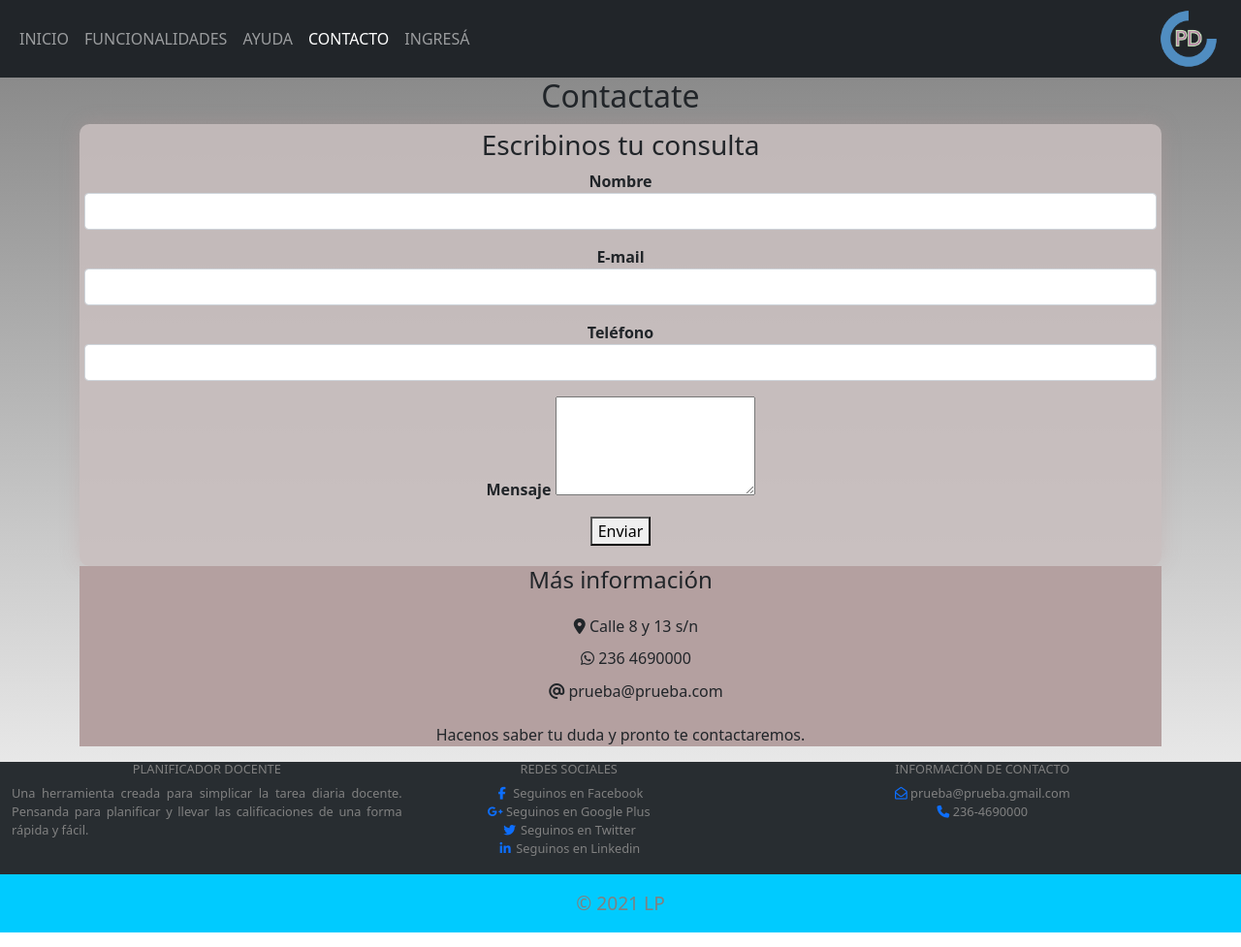
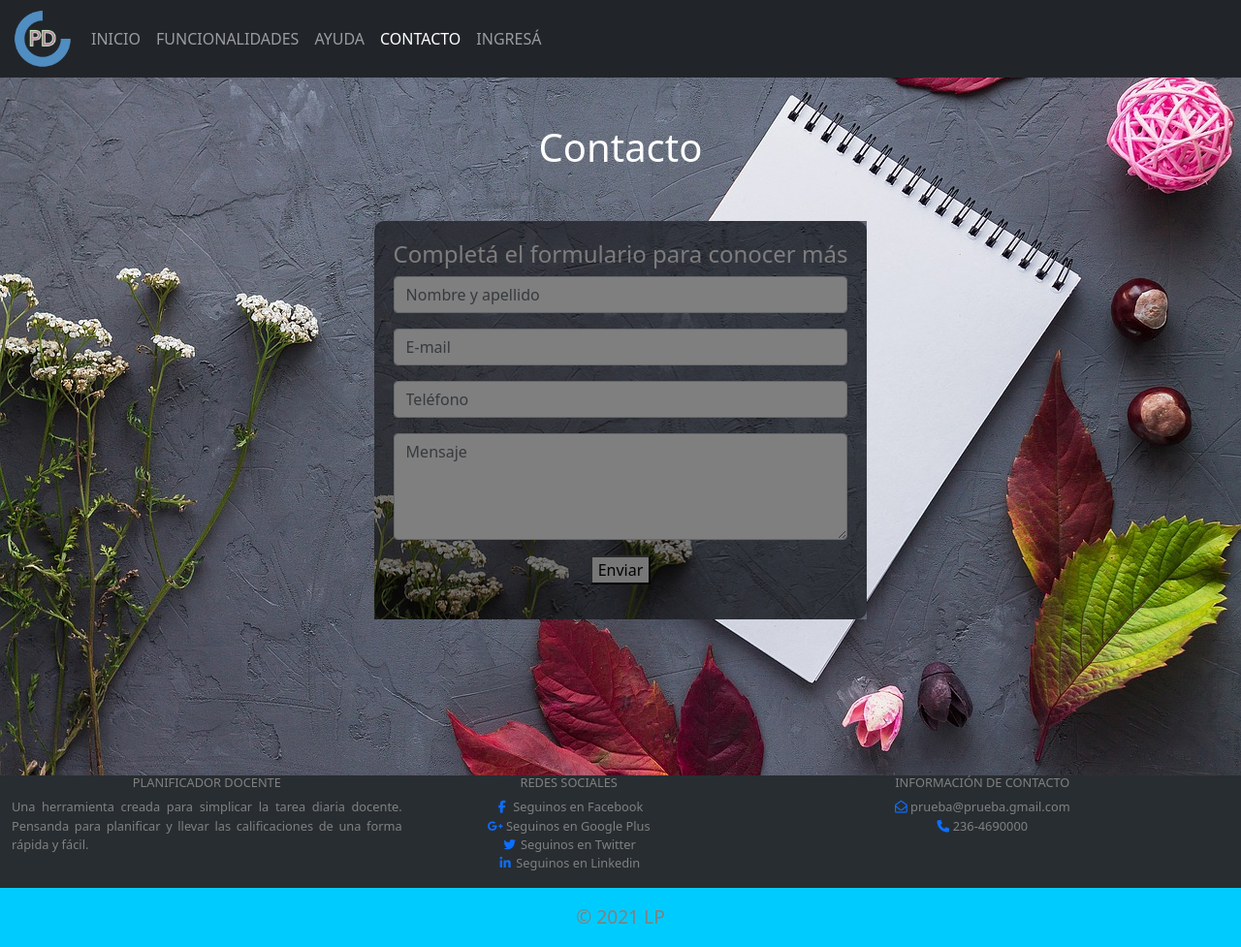
Before and after one commit to linapizarro/TPlanner_Pizarro, a plain HTML site: page contacto.html in a window 1280 px wide. Shown: the whole page at 97% size. Drawn offline with nearby package versions, Linux system fonts and the light colour scheme.

Commit message:
Ajuste para 4ta entrega

```diff
--- a/contacto.html
+++ b/contacto.html
@@ -37,9 +37,10 @@
   </head>
   <body>
     <!-- <header> -->
-    <header>
+    <header class="contacto__header">
       <nav class="nav-estilo navbar navbar-expand-md navbar-dark bg-dark">
         <div class="container-fluid">
+          <img class="img-fluid logo" src="./img/logo.png" alt="logo" />
           <button
             class="navbar-toggler"
             type="button"
@@ -73,32 +74,49 @@
                 <a class="nav-link" href="ingreso.html">Ingresá</a>
               </li>
             </ul>
-            <img class="img-fluid logo" src="./img/logo.png" alt="logo" />
           </div>
         </div>
       </nav>
-    </header>
-    <!-- fin del header -->
-    <div class="container">
-      <h1 class="contacto_titulo">Contactate</h1>
+      <!-- inicio formulario de contacto -->
+      <h1 class="contacto__titulo d-flex justify-content-center mt-5 mb-1">
+        Contacto
+      </h1>
+      <div class="contacto__contenedor">
+        <div class="contenedor__formulario mt-5 mb-5">
           <div class="contacto__box">
-        <h3>Escribinos tu consulta</h3>
+            <h4>Completá el formulario para conocer más</h4>
             <form action="#">
               <p>
-            <label for="nombre">Nombre</label>
-            <input type="text" class="form-control" name="nombre" />
+                <input
+                  type="text"
+                  class="form-control"
+                  name="nombre"
+                  placeholder="Nombre y apellido"
+                />
               </p>
               <p>
-            <label for="e_mail">E-mail</label>
-            <input type="email" class="form-control" name="e_mail" />
+                <input
+                  type="email"
+                  class="form-control"
+                  name="e_mail"
+                  placeholder="E-mail"
+                />
               </p>
               <p>
-            <label for="tel">Teléfono</label>
-            <input type="tel" class="form-control" name="tel" />
+                <input
+                  type="tel"
+                  class="form-control"
+                  name="tel"
+                  placeholder="Teléfono"
+                />
               </p>
               <p class="block">
-            <label for="mensaje">Mensaje</label>
-            <textarea name="mensaje" rows="4"></textarea>
+                <textarea
+                  name="mensaje"
+                  class="form-control"
+                  rows="4"
+                  placeholder="Mensaje"
+                ></textarea>
               </p>
 
               <!-- Boton enviar y boton Retur -->
@@ -108,17 +126,10 @@
               </p>
             </form>
           </div>
-
-      <div class="contacto__info">
-        <h4>Más información</h4>
-        <ul>
-          <li><i class="fas fa-map-marker-alt"></i> Calle 8 y 13 s/n</li>
-          <li><i class="fab fa-whatsapp"></i> 236 4690000</li>
-          <li><i class="fas fa-at"></i> prueba@prueba.com</li>
-        </ul>
-        <p>Hacenos saber tu duda y pronto te contactaremos.</p>
         </div>
       </div>
+    </header>
+    <!-- fin del header -->
 
     <!-- Footer -->
     <footer class="estilo-footer text-center">
--- a/estilos/main.scss
+++ b/estilos/main.scss
@@ -8,7 +8,7 @@ $first-color: #007bdf;
 $first-color-alt: #006dc6;
 $second-color: #00cbff;
 $second-color-alt: #00bff0;
-$third-color: #ff3c32;
+$third-color: #ff32dd;
 $third-color-alt: #ff2419;
 $accent-color: #fba905;
 $accent-color-alt: #f1a000;
@@ -54,7 +54,7 @@ body {
 //:: :: :: :: estilo de banner :: :: :: //
 .text-header {
   min-height: 100vh;
-  color: $dark-color-alt;
+  color: $text-color-blanco;
   font-family: "Montserrat";
   h2 {
     font-family: "Anton";
@@ -92,6 +92,7 @@ body {
     height: 160px;
     width: 100%;
     img {
+      object-fit: cover;
       height: 100%;
     }
   }
@@ -134,15 +135,13 @@ body {
 }
 //:: :: :: ESTILO DE AYUDA.HTML :: :: :://
 .ayuda_titulo,
-.contacto_titulo,
 .ingreso_titulo {
   font-size: $fuente-normal * 2;
   display: flex;
   justify-content: center;
   margin-bottom: 10px;
 }
-.ayuda__box,
-.contacto__box {
+.ayuda__box {
   background: $color-bkg-primario;
   box-shadow: 0 0 20px 0 rgba(184, 150, 150, 0.3);
   text-align: center;
@@ -167,37 +166,43 @@ body {
 }
 
 // --------- ESTILO CONTACTO HTML -------------//
-.contacto__box {
-  background: $color-bkg-primario;
-  box-shadow: 0 0 20px 0 rgba(184, 150, 150, 0.3);
+.contacto__header {
+  width: 100%;
+  min-height: 100vh;
+  background-image: url(../img/1.jpg);
+  background-repeat: no-repeat;
+  background-position: right;
+  background-size: cover;
+  background-attachment: fixed;
+  color: $text-color-blanco;
+}
+
+.contacto__contenedor {
+  display: flex;
+  justify-content: center;
+  .contenedor__formulario {
+    background-image: url(../img/1.jpg);
+    position: relative;
+  }
+  .contenedor__formulario::before {
+    border-radius: 10px;
+    content: "";
+    background-color: rgba(0, 0, 0, 0.5);
+    z-index: 3;
+    display: block;
+    top: 0;
+    bottom: 0;
+    left: 0;
+    right: 0;
+    position: absolute;
+  }
 }
 
 .contacto__box {
-  background: $color-bkg-primario;
-  box-shadow: 0 0 20px 0 rgba(184, 150, 150, 0.3);
   text-align: center;
-
-  padding: 5px;
-  border-radius: 10px;
-  font-weight: 700;
-}
-.contacto__info {
-  background-color: rgb(180, 160, 160);
-}
-
-.contacto__info h4,
-.contacto__info ul,
-.contacto__info p {
-  text-align: center;
-  margin: 0 0 1rem 0;
-}
-
-.contacto__info ul {
-  list-style: none;
-}
-
-.contacto__info ul li {
-  padding: 0.3em;
+  padding: 20px;
+  border-radius: 15px;
+  color: $text-color-blanco;
 }
 
 //estilos de ingresa------//
@@ -276,3 +281,8 @@ body {
   // flex-direction: column;
   //}
 }
+@media (max-width: 538px) {
+  .text-header {
+    color: $dark-color-alt;
+  }
+}
```
Also changed, not shown: ayuda.html (+1 -1 lines), funcionalidades.html (+11 -11 lines), index.html (+7 -7 lines), ingreso.html (+1 -1 lines), estilos/main.css, img/funciones útiles.jpg (deleted). Lines whose indentation alone changed are shown as unchanged.
